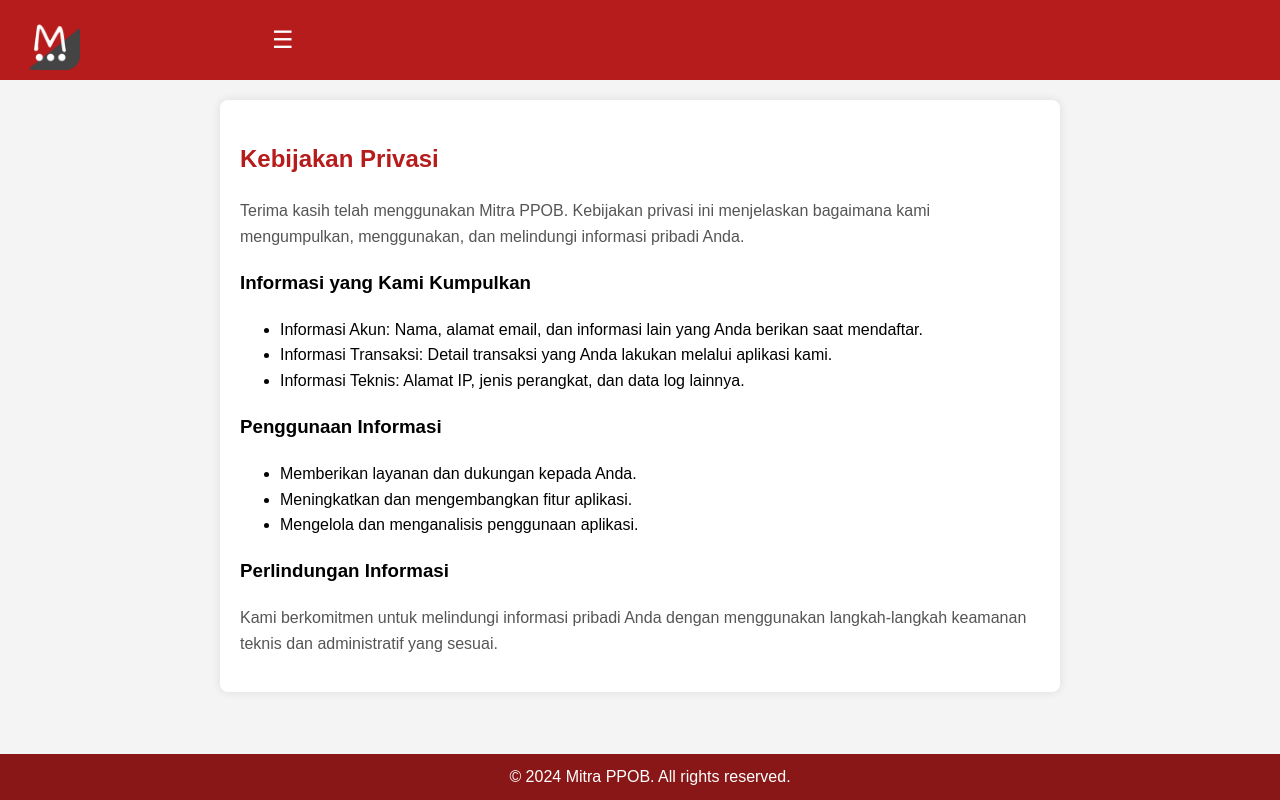
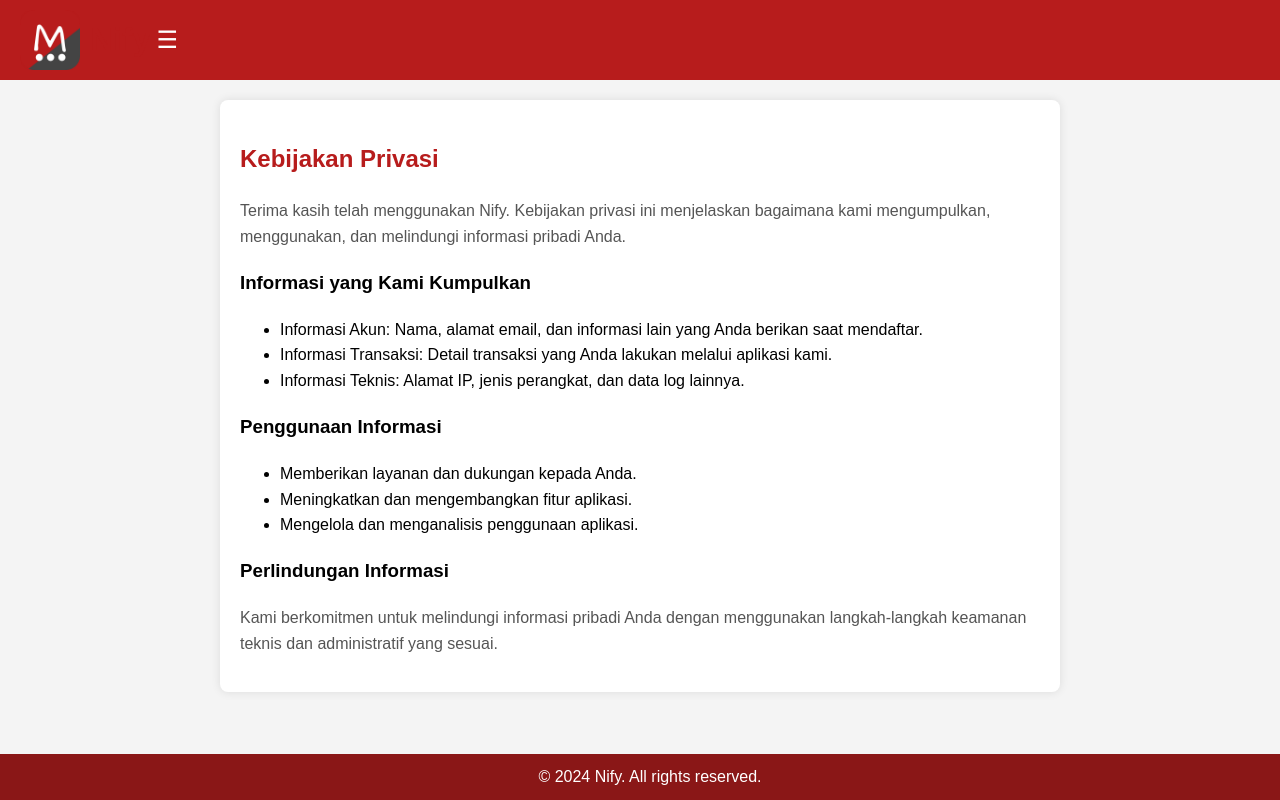
Before and after one commit to nify-id/home, a plain HTML site: page kebijakan-privasi.html in a window 1280 px wide. Drawn offline with Linux system fonts and the light colour scheme.

Commit message:
Update kebijakan-privasi.html Mengubah Mitra PPOB menjadi Nify

```diff
--- a/kebijakan-privasi.html
+++ b/kebijakan-privasi.html
@@ -3,16 +3,16 @@
 <head>
     <meta charset="UTF-8">
     <meta name="viewport" content="width=device-width, initial-scale=1.0">
-    <title>Kebijakan Privasi - Mitra PPOB</title>
+    <title>Kebijakan Privasi - Nify</title>
     <link rel="stylesheet" href="css/style.css">
 </head>
 <body>
     <!-- Header Section -->
     <header class="header">
         <div class="header-content">
-            <img src="images/app_icon.png" alt="Mitra PPOB Icon" class="app-icon">
+            <img src="images/app_icon.png" alt="Nify Icon" class="app-icon">
             <div class="app-info">
-                <h1>Mitra PPOB</h1>
+                <h1>Nify</h1>
             </div>
             <button class="menu-button" onclick="toggleNav()">&#9776;</button>
         </div>
@@ -31,7 +31,7 @@
     <!-- Main Content Container -->
     <div class="container">
         <h2>Kebijakan Privasi</h2>
-        <p>Terima kasih telah menggunakan Mitra PPOB. Kebijakan privasi ini menjelaskan bagaimana kami mengumpulkan, menggunakan, dan melindungi informasi pribadi Anda.</p>
+        <p>Terima kasih telah menggunakan Nify. Kebijakan privasi ini menjelaskan bagaimana kami mengumpulkan, menggunakan, dan melindungi informasi pribadi Anda.</p>
         <h3>Informasi yang Kami Kumpulkan</h3>
         <ul>
             <li>Informasi Akun: Nama, alamat email, dan informasi lain yang Anda berikan saat mendaftar.</li>
@@ -50,7 +50,7 @@
 
     <!-- Footer Section -->
     <footer>
-        &copy; 2024 Mitra PPOB. All rights reserved.
+        &copy; 2024 Nify. All rights reserved.
     </footer>
 
     <script>
```
